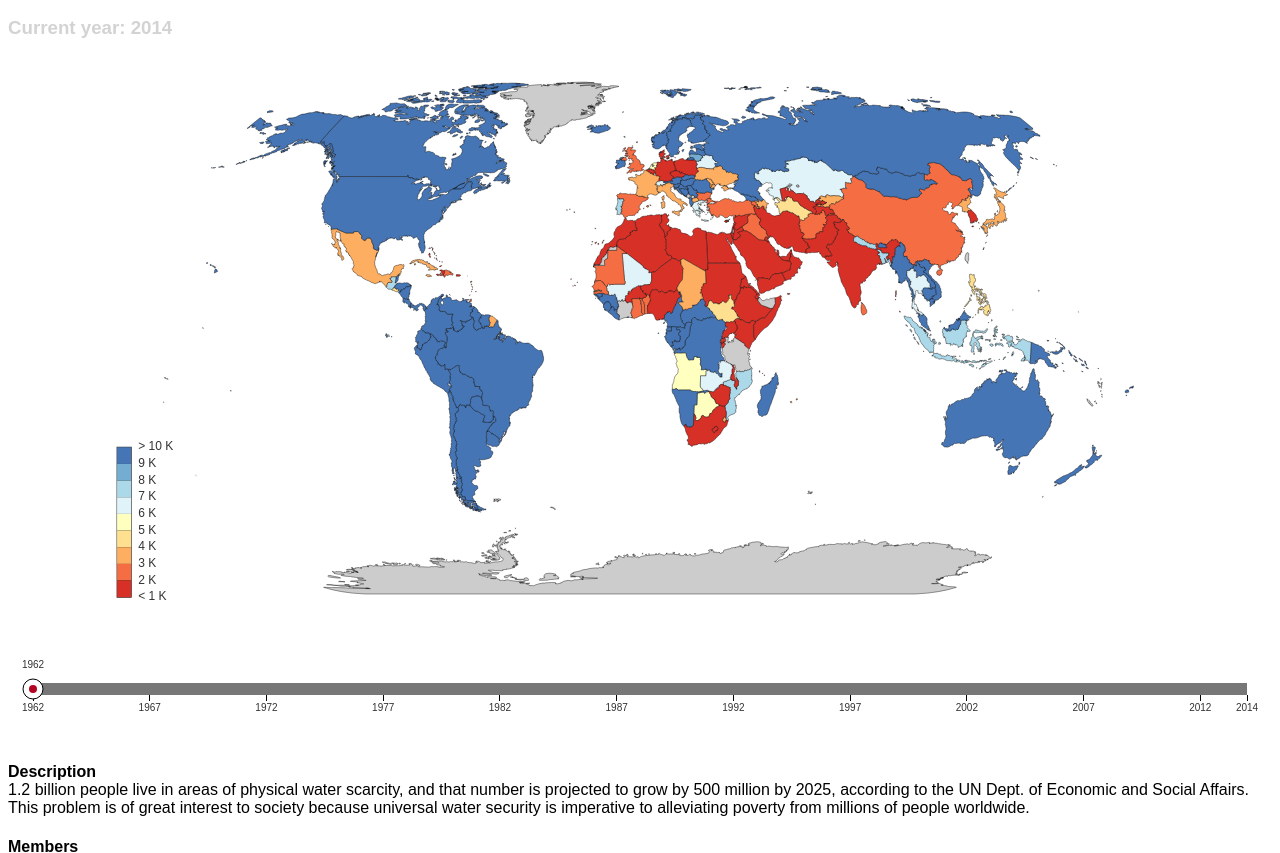
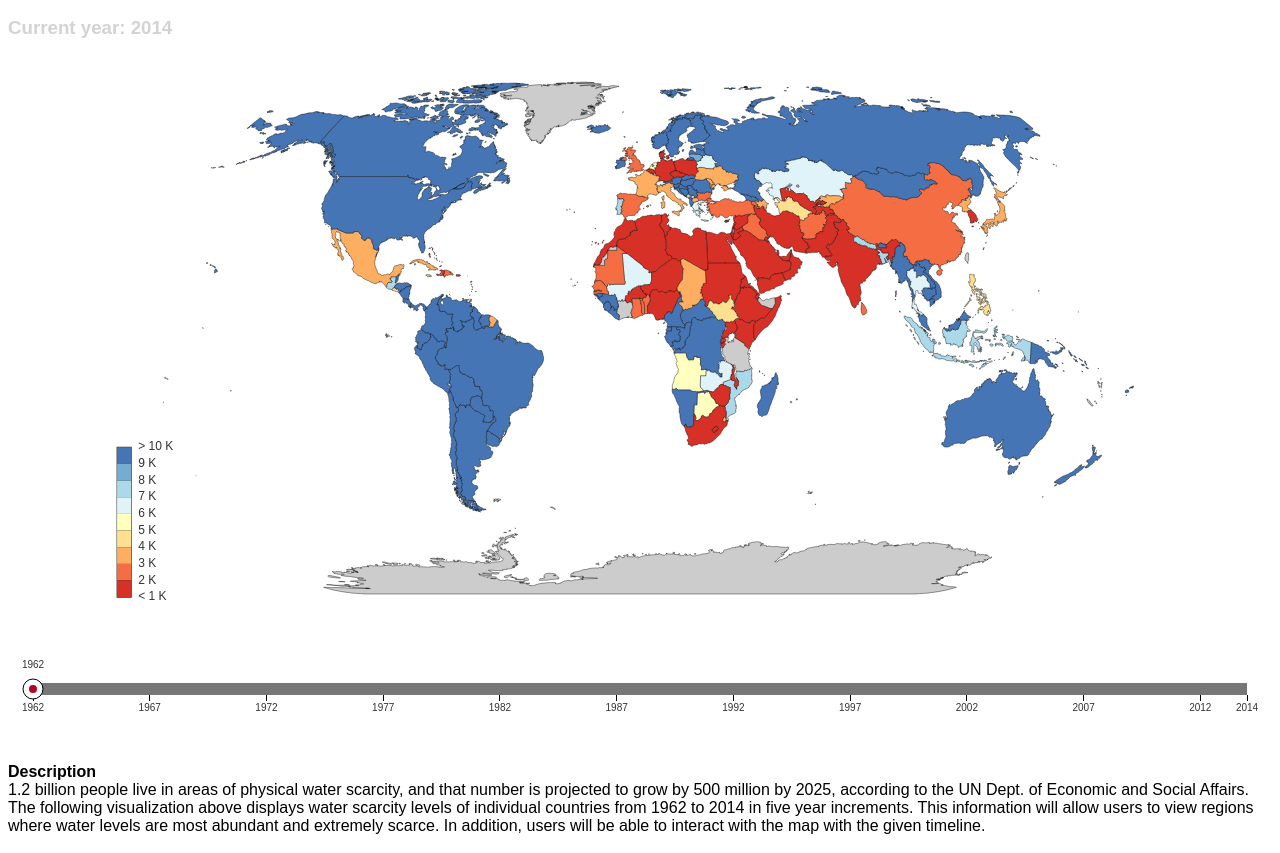
Before and after one commit to Drakeland/water-165, a website: page index.html in a window 1280 px wide. Shown: the part 99-952 px from the top of the page. Drawn offline with nearby package versions, Linux system fonts and the light colour scheme.

Commit message:
Update index.html

```diff
--- a/index.html
+++ b/index.html
@@ -29,8 +29,7 @@
 
     <h4>Description</h4>
     <p>
-        1.2 billion people live in areas of physical water scarcity, and that number is projected to grow by 500 million by 2025, according to the UN Dept. of Economic and Social Affairs. This problem is of great interest to society because universal water security is imperative to alleviating poverty from millions of people worldwide.
-<!-- second sentence is superfluous and need two more sentences -->
+        1.2 billion people live in areas of physical water scarcity, and that number is projected to grow by 500 million by 2025, according to the UN Dept. of Economic and Social Affairs. The following visualization above displays water scarcity levels of individual countries from 1962 to 2014 in five year increments. This information will allow users to view regions where water levels are most abundant and extremely scarce. In addition, users will be able to interact with the map with the given timeline.
     </p>
 
     <h4>Members</h4>
```
